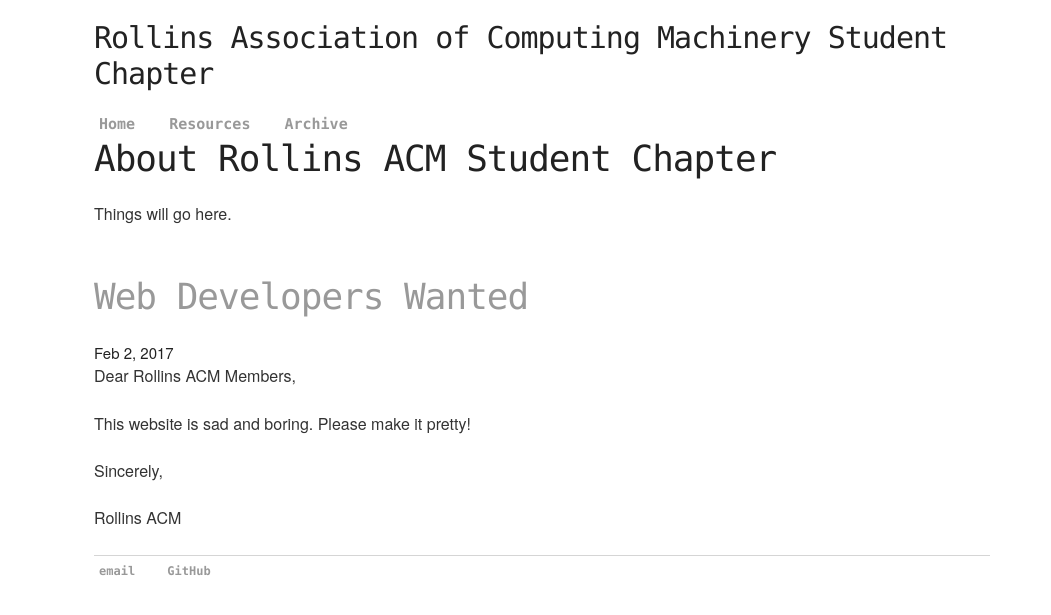
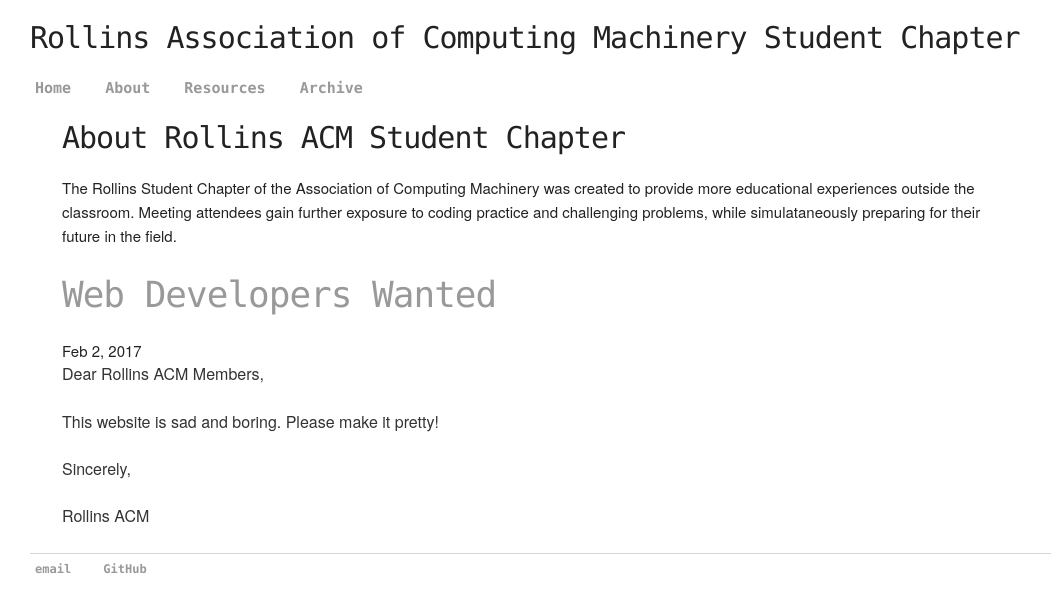
Before and after one commit to RollinsACM/RollinsACM.github.io, a Jekyll site: the page built from index.html, in a window 1280 px wide. Shown: the top 615 px of the page, without its empty margins (98-1149 px from the left). Built offline with Jekyll 4.4.1, drawn with Linux system fonts in a browser that asks for light colours.

Commit message:
File structure and pages up

```diff
--- a/_config.yml
+++ b/_config.yml
@@ -6,4 +6,4 @@ baseurl: 'http://acm.rollins.edu'
 
 title: Rollins ACM
 
-excerpt_separator: "<!--excerpt-->"
+excerpt_separator: <!--excerpt-->
--- a/_includes/about.html
+++ /dev/null
@@ -1,2 +0,0 @@
-<h3>About Rollins ACM Student Chapter</h3>
-<p>Things will go here.</p>
--- a/_layouts/default.html
+++ b/_layouts/default.html
@@ -13,6 +13,7 @@
 	</head>
 	<body>
 
+		<div id="header">
 			<!-- Fancy Header -->
 			{% include fancyHeader.html %}
 
@@ -20,10 +21,13 @@
 			<nav>
 	    		<ul class="navbar">
 	    			<li><a class="my-button" href="/index.html">Home</a></li>
+	    			<li><a class="my-button" href="/about">About</a></li>
 		        	<li><a class="my-button" href="/resources">Resources</a></li>
 	            <li><a class="my-button" href="/archive">Archive</a></li>
 	    		</ul>
 			</nav>
+		</div>
+
 
 		<!-- /.container -->
 		<div class="container">
--- a/css/style.css
+++ b/css/style.css
@@ -1,15 +1,12 @@
+/** Structure Elements **/
 body {
-    width: 70%;
+    width: 80%;
 }
-nav ul, footer ul {
-    font-family:"ipm","Menlo","Courier New",monospace !important;
-    padding: 0px;
-    list-style: none;
-    font-weight: bold;
-}
-nav ul li, footer ul li {
-    display: inline;
-    margin-right: 15px;
+
+footer {
+    border-top: 1px solid #d5d5d5;
+    font-size: .8em;
+    padding-top: 6px;
 }
 
 .navbar{
@@ -19,31 +16,54 @@ nav ul li, footer ul li {
     overflow: hidden;
 }
 
-a {
-    text-decoration: none;
-    color: #999;
+nav ul, footer ul {
+    font-family:"ipm","Menlo","Courier New",monospace !important;
+    padding: 0px;
+    list-style: none;
+    font-weight: bold;
 }
 
+nav ul li, footer ul li {
+    display: inline;
+    margin-right: 15px;
+}
+
+
+/** Text Formatting **/
 h1, h2, h3, h4, h5, h6 {
     font-family:"ipm","Menlo","Courier New",monospace !important;
 }
+
 p {
     font-size: 16px !important;
     line-height: 1.4em !important;
     color: #333;
 }
 
-/** my stuff **/
+
+/** List Formatting **/
+
+
+/** Link Formatting **/
+a {
+    text-decoration: none;
+    color: #999;
+}
+
+a:active {
+  color:#cf0b3a;
+  border-color: #cf0b3a;
+  transition: color .1s, border-color .5s;
+}
+
+/** Custom Elements **/
+/*#header {
+    background-color: #42b0f4;
+}*/
 
 .name{
   white-space: nowrap;
   font-size: 5vw;
-}
-
-footer {
-    border-top: 1px solid #d5d5d5;
-    font-size: .8em;
-    padding-top: 6px;
 }
 
 .my-button {
@@ -61,12 +81,6 @@ footer {
     transition: border .1s, box-shadow 1s, ease-in;
 }
 
-a:active{
-  color:#cf0b3a;
-  border-color: #cf0b3a;
-  transition: color .1s, border-color .5s;
-}
-
 img{
   width:100%;
 }
--- a/index.html
+++ b/index.html
@@ -7,10 +7,12 @@ title: Rollins ACM
 <div class="twelve columns">
 
 	<!-- About ACM segment -->
-	{% include about.html %}
+	<!-- Note: Figure out how to auto generate this from About page -->
+	<h1>About Rollins ACM Student Chapter</h1>
+	The Rollins Student Chapter of the Association of Computing Machinery was created to provide more educational experiences outside the classroom. Meeting attendees gain further exposure to coding practice and challenging problems, while simulataneously preparing for their future in the field.
 
 	<!-- Display most recent 3 posts -->
-	{% for post in site.posts limit: 3%}
+	{% for post in site.posts limit: 3 %}
 		<div class="post">
 			<img src="{{ post.image }}"/>
 			<h3 class="post-title">
```
Also changed, not shown: about.md (added, +20 -0 lines). Lines whose indentation alone changed are shown as unchanged.
